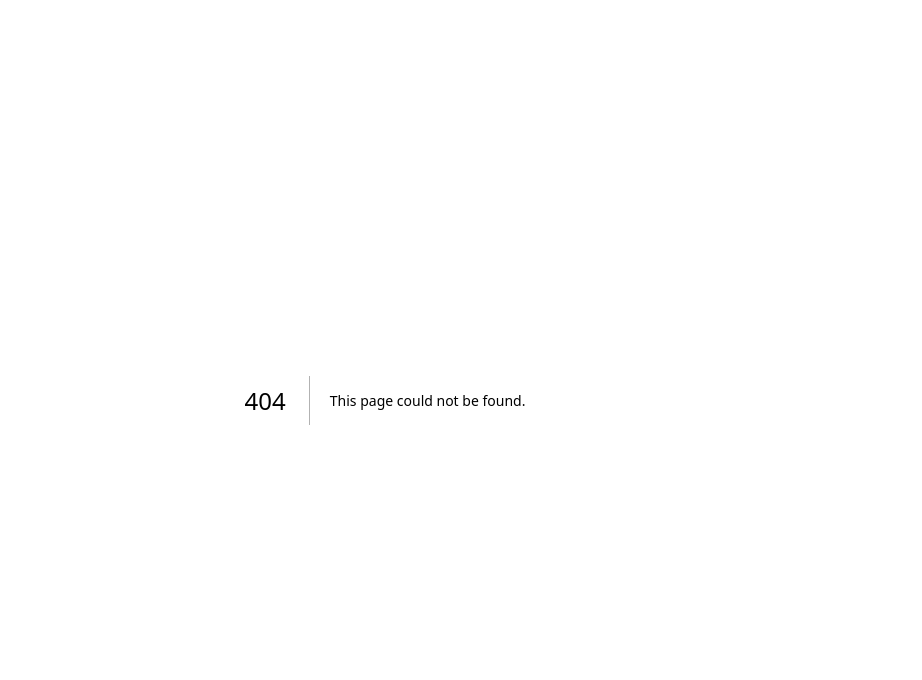
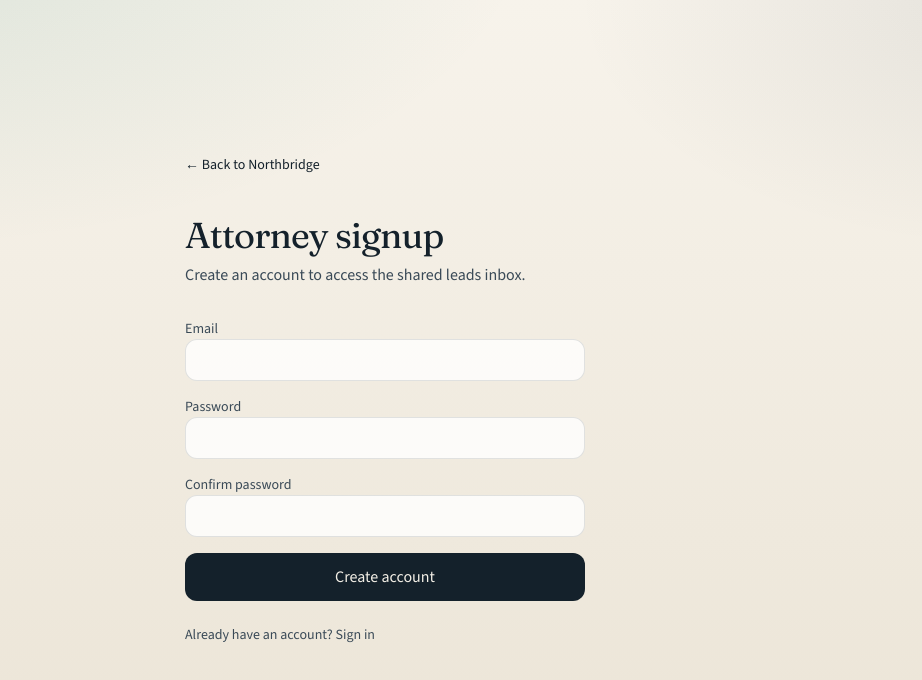
Before and after one commit to yuansun97/leads-portal, a Next.js app in the folder apps/web/: page /signup in a window 1280 px wide. Before the commit this address had no page. Shown: the top 680 px of the page, without its empty margins (255-1177 px from the left). Built offline with nearby package versions, Linux system fonts and the light colour scheme; no server answers.

Commit message:
Add attorney self-signup via Supabase Auth.
Attorneys can create accounts at /signup; login links over, and
middleware keeps signed-in users out of both auth pages.

```diff
--- a/apps/web/src/app/login/login-form.tsx
+++ b/apps/web/src/app/login/login-form.tsx
@@ -105,6 +105,15 @@ export default function LoginPage() {
           {loading ? "Signing in…" : useDevAuth && !canUseSupabase ? "Enter admin" : "Sign in"}
         </button>
       </form>
+
+      {canUseSupabase || !useDevAuth ? (
+        <p className="mt-6 text-sm text-[var(--ink-soft)]">
+          New attorney?{" "}
+          <Link href="/signup" className="font-medium text-[var(--accent)] hover:underline">
+            Create an account
+          </Link>
+        </p>
+      ) : null}
     </main>
   );
 }
--- /dev/null
+++ b/apps/web/src/app/signup/page.tsx
@@ -0,0 +1,10 @@
+import { Suspense } from "react";
+import SignupForm from "./signup-form";
+
+export default function SignupRoute() {
+  return (
+    <Suspense fallback={<main className="p-10 text-[var(--ink-soft)]">Loading…</main>}>
+      <SignupForm />
+    </Suspense>
+  );
+}
--- /dev/null
+++ b/apps/web/src/app/signup/signup-form.tsx
@@ -0,0 +1,158 @@
+"use client";
+
+import Link from "next/link";
+import { FormEvent, useMemo, useState } from "react";
+import { useRouter, useSearchParams } from "next/navigation";
+import { createClient } from "@/lib/supabase/client";
+
+export default function SignupForm() {
+  const router = useRouter();
+  const searchParams = useSearchParams();
+  const nextPath = searchParams.get("next") || "/admin/leads";
+
+  const [email, setEmail] = useState("");
+  const [password, setPassword] = useState("");
+  const [confirmPassword, setConfirmPassword] = useState("");
+  const [error, setError] = useState<string | null>(null);
+  const [info, setInfo] = useState<string | null>(null);
+  const [loading, setLoading] = useState(false);
+
+  const canUseSupabase = useMemo(() => {
+    return Boolean(
+      process.env.NEXT_PUBLIC_SUPABASE_URL &&
+        process.env.NEXT_PUBLIC_SUPABASE_ANON_KEY &&
+        !process.env.NEXT_PUBLIC_SUPABASE_URL.includes("YOUR_PROJECT"),
+    );
+  }, []);
+
+  async function onSubmit(event: FormEvent) {
+    event.preventDefault();
+    setLoading(true);
+    setError(null);
+    setInfo(null);
+
+    if (password.length < 6) {
+      setError("Password must be at least 6 characters.");
+      setLoading(false);
+      return;
+    }
+    if (password !== confirmPassword) {
+      setError("Passwords do not match.");
+      setLoading(false);
+      return;
+    }
+    if (!canUseSupabase) {
+      setError("Supabase Auth is not configured — signup is unavailable.");
+      setLoading(false);
+      return;
+    }
+
+    try {
+      const supabase = createClient();
+      const origin = typeof window !== "undefined" ? window.location.origin : undefined;
+      const { data, error: signUpError } = await supabase.auth.signUp({
+        email,
+        password,
+        options: origin
+          ? {
+              emailRedirectTo: `${origin}/admin/leads`,
+            }
+          : undefined,
+      });
+      if (signUpError) {
+        setError(signUpError.message);
+        return;
+      }
+
+      // Supabase returns a user with empty identities when the email is already registered
+      // and "Confirm email" is enabled (anti-enumeration). Treat as success messaging.
+      if (data.user && Array.isArray(data.user.identities) && data.user.identities.length === 0) {
+        setInfo("If this email is new, check your inbox to confirm. Otherwise sign in.");
+        return;
+      }
+
+      if (data.session) {
+        router.push(nextPath);
+        router.refresh();
+        return;
+      }
+
+      setInfo("Account created. Check your email to confirm, then sign in.");
+    } catch (err) {
+      setError(err instanceof Error ? err.message : "Signup failed");
+    } finally {
+      setLoading(false);
+    }
+  }
+
+  return (
+    <main className="mx-auto flex min-h-screen w-full max-w-md flex-col justify-center px-6 py-16">
+      <Link href="/" className="mb-10 text-sm text-[var(--ink-soft)] hover:text-[var(--accent)]">
+        ← Back to Northbridge
+      </Link>
+      <h1
+        className="text-4xl tracking-tight"
+        style={{ fontFamily: "var(--font-display), Georgia, serif" }}
+      >
+        Attorney signup
+      </h1>
+      <p className="mt-2 text-[var(--ink-soft)]">
+        Create an account to access the shared leads inbox.
+      </p>
+
+      <form onSubmit={onSubmit} className="mt-8 space-y-4">
+        <label className="block space-y-1.5 text-sm">
+          <span className="font-medium text-[var(--ink-soft)]">Email</span>
+          <input
+            required
+            type="email"
+            autoComplete="email"
+            value={email}
+            onChange={(e) => setEmail(e.target.value)}
+            className="w-full rounded-xl border border-[var(--line)] bg-white/80 px-3 py-2.5 outline-none focus:border-[var(--accent)]"
+          />
+        </label>
+        <label className="block space-y-1.5 text-sm">
+          <span className="font-medium text-[var(--ink-soft)]">Password</span>
+          <input
+            required
+            type="password"
+            autoComplete="new-password"
+            minLength={6}
+            value={password}
+            onChange={(e) => setPassword(e.target.value)}
+            className="w-full rounded-xl border border-[var(--line)] bg-white/80 px-3 py-2.5 outline-none focus:border-[var(--accent)]"
+          />
+        </label>
+        <label className="block space-y-1.5 text-sm">
+          <span className="font-medium text-[var(--ink-soft)]">Confirm password</span>
+          <input
+            required
+            type="password"
+            autoComplete="new-password"
+            minLength={6}
+            value={confirmPassword}
+            onChange={(e) => setConfirmPassword(e.target.value)}
+            className="w-full rounded-xl border border-[var(--line)] bg-white/80 px-3 py-2.5 outline-none focus:border-[var(--accent)]"
+          />
+        </label>
+        {error ? <p className="text-sm text-[var(--danger)]">{error}</p> : null}
+        {info ? <p className="text-sm text-[var(--accent-deep)]">{info}</p> : null}
+        <button
+          type="submit"
+          disabled={loading}
+          className="w-full rounded-xl bg-[var(--ink)] px-4 py-3 font-semibold text-[var(--paper)] transition hover:bg-[var(--accent)] disabled:opacity-60"
+        >
+          {loading ? "Creating account…" : "Create account"}
+        </button>
+      </form>
+
+      <p className="mt-6 text-sm text-[var(--ink-soft)]">
+        Already have an account?{" "}
+        <Link href="/login" className="font-medium text-[var(--accent)] hover:underline">
+          Sign in
+        </Link>
+      </p>
+    </main>
+  );
+}
--- a/apps/web/src/lib/supabase/middleware.ts
+++ b/apps/web/src/lib/supabase/middleware.ts
@@ -42,7 +42,10 @@ export async function updateSession(request: NextRequest) {
     return NextResponse.redirect(redirectUrl);
   }
 
-  if (request.nextUrl.pathname === "/login" && user) {
+  if (
+    (request.nextUrl.pathname === "/login" || request.nextUrl.pathname === "/signup") &&
+    user
+  ) {
     const redirectUrl = request.nextUrl.clone();
     redirectUrl.pathname = "/admin/leads";
     return NextResponse.redirect(redirectUrl);
--- a/apps/web/src/middleware.ts
+++ b/apps/web/src/middleware.ts
@@ -6,5 +6,5 @@ export async function middleware(request: NextRequest) {
 }
 
 export const config = {
-  matcher: ["/admin/:path*", "/login"],
+  matcher: ["/admin/:path*", "/login", "/signup"],
 };
```
Also changed, not shown: 4 other files (tests, documents, lock files or other folders).
